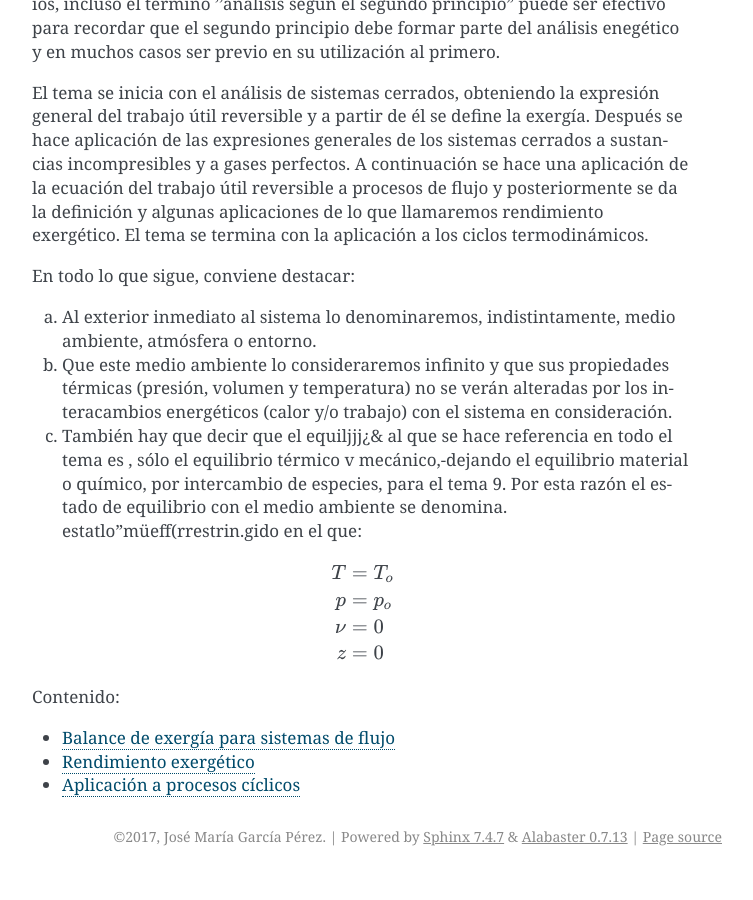
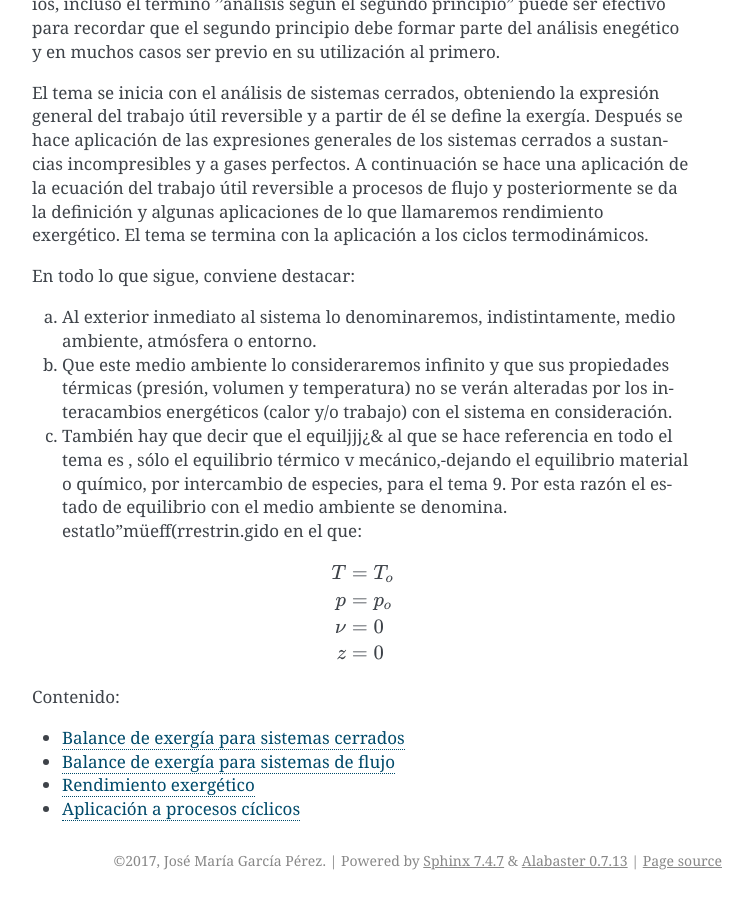
Before and after one commit to mantielero/termodinamica, a Sphinx documentation site: the page built from source/exergia.rst, in a window 1280 px wide and 900 px high, scrolled down 1083 px. Shown: the whole window, without its empty margins (388-1141 px from the left). Built offline with Sphinx 7.4.7, drawn with Linux system fonts in a browser that asks for light colours; before the commit the page ends 1959 px from its top, so only the background shows below that.

Commit message:
Create exergia.rst

```diff
--- a/source/exergia.rst
+++ b/source/exergia.rst
@@ -55,6 +55,7 @@ c) También hay que decir que el equiljjj¿& al que se hace referencia en todo e
    :maxdepth: 1
    :caption: Contenido:
 
+   exergia_balance_sistemas_cerrados
    exergia_balance_sistemas_abiertos
    exergia_rendimiento
    exergia_procesos_ciclicos
```
